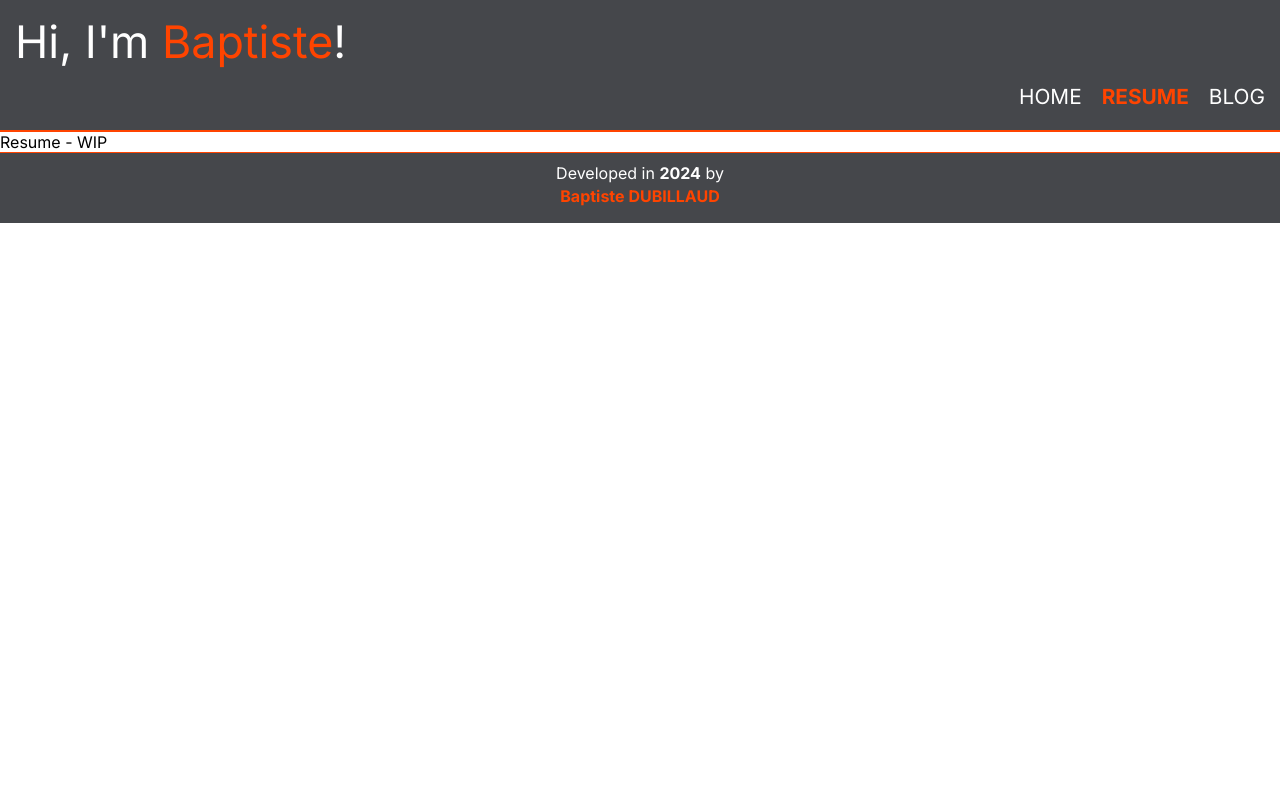
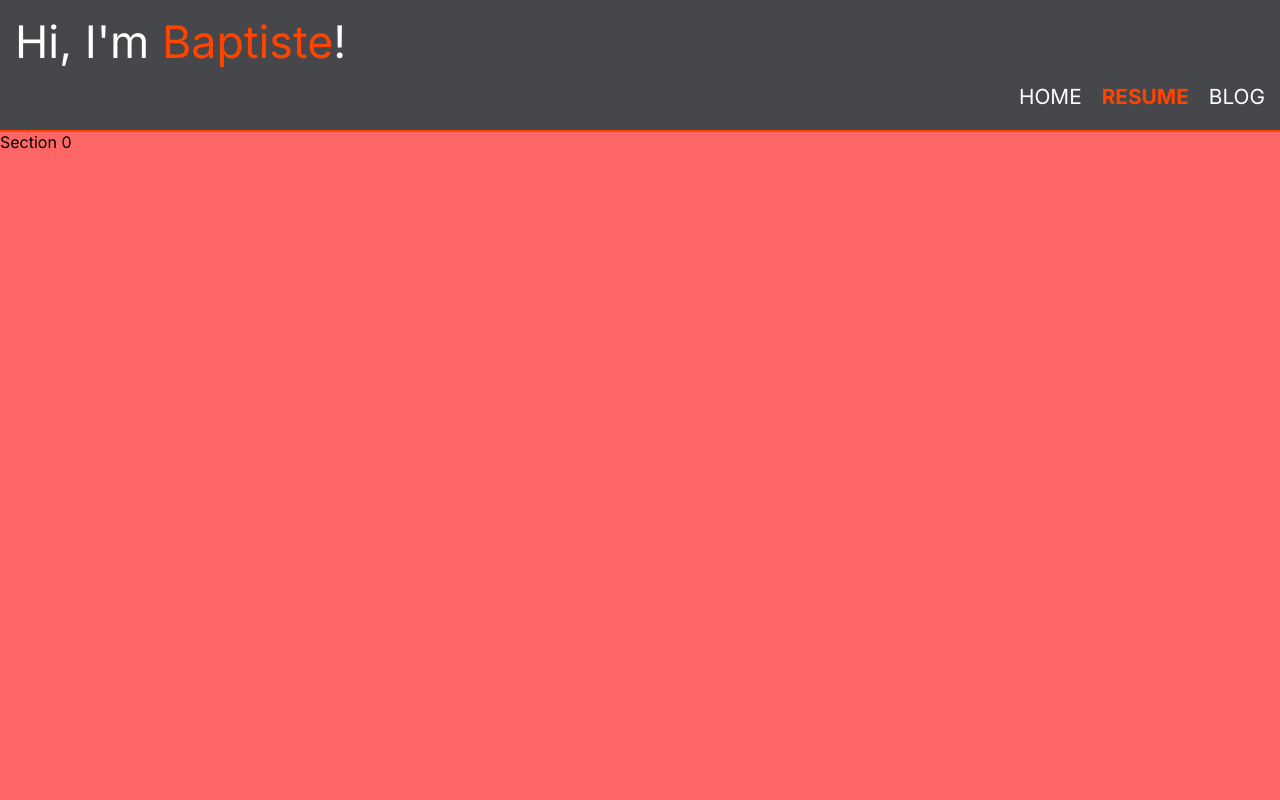
Before and after one commit to baptiste-dubillaud/personal-website, a Next.js app: page /resume in a window 1280 px wide. Shown: the top 800 px of the page. Built offline with nearby package versions, Linux system fonts and the light colour scheme.

Commit message:
Started dev of resume with automatic scroll page

```diff
--- a/src/app/page.module.css
+++ b/src/app/page.module.css
@@ -66,6 +66,7 @@
     margin-left: -3px;
     margin-top: 0px;
     row-gap: 10px;
+    gap: 15px;
 }
 
 .presentation_data_name_text {
--- a/src/app/resume/page.js
+++ b/src/app/resume/page.js
@@ -1,8 +1,54 @@
+"use client";
+
+import styles from "@/app/resume/page.module.css";
+import { useEffect, useRef, useState } from "react";
+
 export default function Resume() {
+    const sections = [
+        { id: 1, color: "rgba(255, 0, 0, 0.6)", ref: useRef() },
+        { id: 2, color: "rgba(255, 255, 0, 0.6)", ref: useRef() },
+        { id: 3, color: "rgba(255, 0, 255, 0.6)", ref: useRef() },
+        { id: 4, color: "rgba(0, 255, 0, 0.6)", ref: useRef() },
+        { id: 5, color: "rgba(0, 255, 255, 0.6)", ref: useRef() },
+    ];
+
+    const [currentSection, setCurrentSection] = useState(0);
+
+    useEffect(() => {
+        console.log("currentSection", currentSection);
+        sections[currentSection].ref.current.scrollIntoView();
+    }, [currentSection]);
+
+    useEffect(() => {
+        window.addEventListener("wheel", handleScroll);
+        return () => {
+            window.removeEventListener("wheel", handleScroll);
+        };
+    }, []);
+
+    const handleScroll = (event) => {
+        if (event.deltaY > 0) {
+            setCurrentSection((prevSection) => Math.min(prevSection + 1, sections.length - 1));
+        } else {
+            setCurrentSection((prevSection) => Math.max(prevSection - 1, 0));
+        }
+    };
 
     return (
-        <main>
-            Resume - WIP
-        </main>
-    )
+        <div>
+            {sections.map((section, index) => (
+                <div
+                    ref={section.ref}
+                    key={section.id}
+                    style={{
+                        minHeight: "calc(100vh - 13px)",
+                        backgroundColor: section.color,
+                    }}
+                >
+                    Section {index}
+                    <div style={{ height: index * 500 }}></div>
+                </div>
+            ))}
+        </div>
+    );
 }
--- /dev/null
+++ b/src/app/resume/page.module.css
@@ -0,0 +1,5 @@
+.resume_container {
+    min-height: calc(100vh - 243px);
+    background-color: var(--color-background);
+    overflow-y: auto;
+}
```
